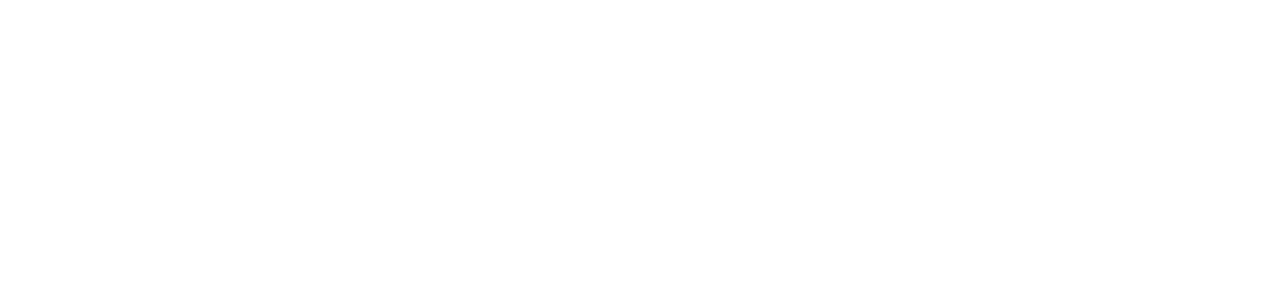
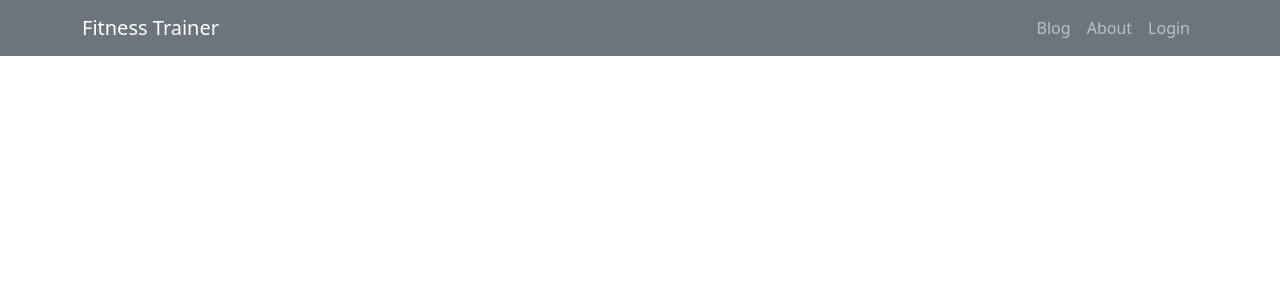
Before and after one commit to ArafatMunna/fitness-trainer, a React (Create React App) app: page / in a window 1280 px wide. Shown: the top 300 px of the page. Built offline with nearby package versions, Linux system fonts and the light colour scheme.

Commit message:
header added

```diff
--- a/package.json
+++ b/package.json
@@ -6,8 +6,11 @@
     "@testing-library/jest-dom": "^5.16.4",
     "@testing-library/react": "^13.1.1",
     "@testing-library/user-event": "^13.5.0",
+    "bootstrap": "^5.1.3",
     "react": "^18.0.0",
+    "react-bootstrap": "^2.2.3",
     "react-dom": "^18.0.0",
+    "react-router-dom": "^6.3.0",
     "react-scripts": "5.0.1",
     "web-vitals": "^2.1.4"
   },
--- a/src/App.js
+++ b/src/App.js
@@ -1,7 +1,17 @@
+import { Route, Routes } from "react-router-dom";
 import "./App.css";
+import Home from "./Pages/Home/Home/Home";
+import Header from "./Pages/Shared/Header/Header";
 
 function App() {
-    return <div></div>;
+    return (
+        <div>
+            <Header />
+            <Routes>
+                <Route path="/" element={<Home />} />
+            </Routes>
+        </div>
+    );
 }
 
 export default App;
--- /dev/null
+++ b/src/Pages/Home/Home/Home.js
@@ -0,0 +1,11 @@
+import React from 'react';
+
+const Home = () => {
+    return (
+        <div>
+
+        </div>
+    );
+};
+
+export default Home;
--- /dev/null
+++ b/src/Pages/Shared/Header/Header.js
@@ -0,0 +1,29 @@
+import React from "react";
+import { Container, Nav, Navbar, NavDropdown } from "react-bootstrap";
+import { Link } from "react-router-dom";
+
+const Header = () => {
+    return (
+        <Navbar collapseOnSelect expand="lg" bg="secondary" variant="dark">
+            <Container>
+                <Navbar.Brand as={Link} to="/">Fitness Trainer</Navbar.Brand>
+                <Navbar.Toggle aria-controls="responsive-navbar-nav" />
+                <Navbar.Collapse id="responsive-navbar-nav">
+                    <Nav className="ms-auto">
+                        <Nav.Link as={Link} to="/blog">
+                            Blog
+                        </Nav.Link>
+                        <Nav.Link as={Link} to="/about">
+                            About
+                        </Nav.Link>
+                        <Nav.Link as={Link} to="/login">
+                            Login
+                        </Nav.Link>
+                    </Nav>
+                </Navbar.Collapse>
+            </Container>
+        </Navbar>
+    );
+};
+
+export default Header;
--- a/src/index.js
+++ b/src/index.js
@@ -1,14 +1,18 @@
-import React from 'react';
-import ReactDOM from 'react-dom/client';
-import './index.css';
-import App from './App';
-import reportWebVitals from './reportWebVitals';
+import React from "react";
+import ReactDOM from "react-dom/client";
+import "./index.css";
+import App from "./App";
+import reportWebVitals from "./reportWebVitals";
+import "bootstrap/dist/css/bootstrap.min.css";
+import { BrowserRouter } from "react-router-dom";
 
-const root = ReactDOM.createRoot(document.getElementById('root'));
+const root = ReactDOM.createRoot(document.getElementById("root"));
 root.render(
-  <React.StrictMode>
-    <App />
-  </React.StrictMode>
+    <BrowserRouter>
+        <React.StrictMode>
+            <App />
+        </React.StrictMode>
+    </BrowserRouter>
 );
 
 // If you want to start measuring performance in your app, pass a function
```
Also changed, not shown: 1 other file (tests, documents, lock files or other folders).
